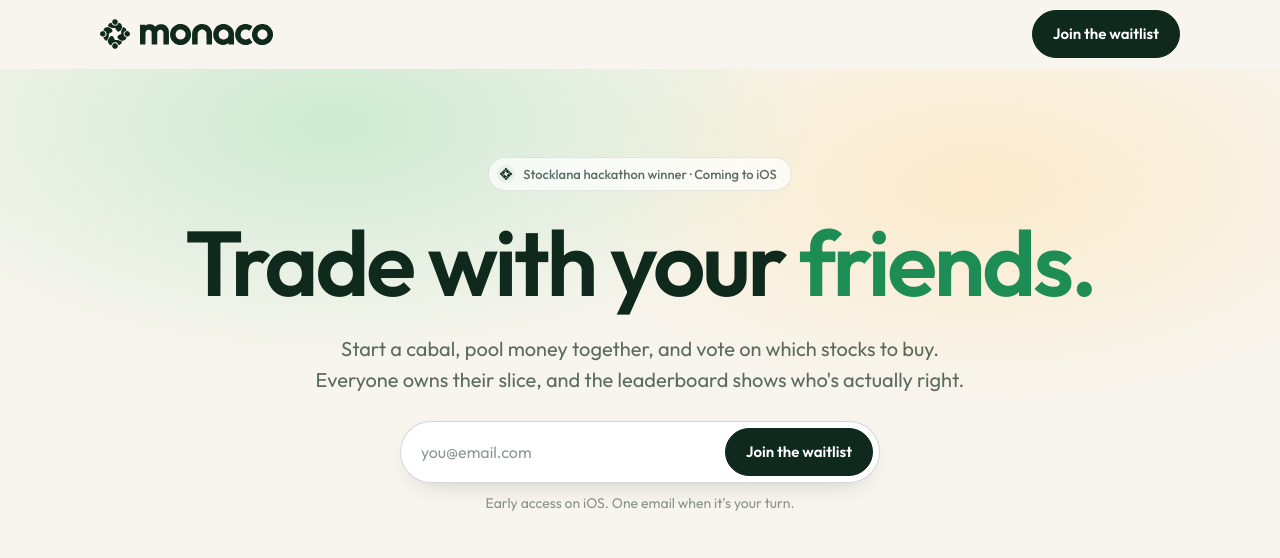
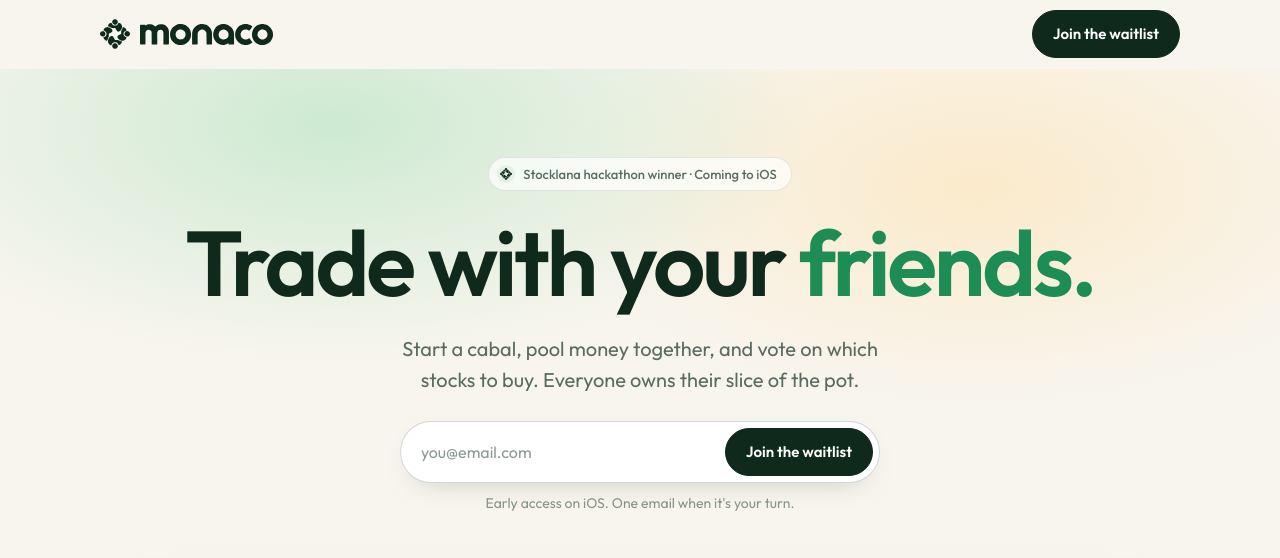
Before and after one commit to lognorman20/monaco, a website: page apps/web/index.html in a window 1280 px wide. Shown: the top 558 px of the page. Drawn offline with Linux system fonts and the light colour scheme.

Commit message:
Rewrite the hero subline

```diff
--- a/apps/web/index.html
+++ b/apps/web/index.html
@@ -4,7 +4,7 @@
 <meta charset="utf-8">
 <meta name="viewport" content="width=device-width, initial-scale=1, viewport-fit=cover">
 <title>Monaco · Trade with your friends</title>
-<meta name="description" content="Start a cabal, pool money with your friends, vote on which stocks to buy, and see who's actually right. Join the Monaco waitlist.">
+<meta name="description" content="Start a cabal, pool money with your friends, and vote on which stocks to buy together. Join the Monaco waitlist.">
 <meta name="theme-color" content="#F8F5EE">
 <link rel="icon" href="/assets/favicon.svg" type="image/svg+xml">
 <link rel="apple-touch-icon" href="/assets/apple-touch-icon.png">
@@ -190,7 +190,7 @@
     <div class="wrap">
       <span class="pill rise"><span class="dot"><img src="/assets/mark-ink.svg" alt=""></span>Stocklana hackathon winner · Coming to iOS</span>
       <h1 class="rise">Trade with your <em>friends.</em></h1>
-      <p class="sub rise">Start a cabal, pool money together, and vote on which stocks to buy. Everyone owns their slice, and the leaderboard shows who's actually right.</p>
+      <p class="sub rise">Start a cabal, pool money together, and vote on which stocks to buy. Everyone owns their slice of the pot.</p>
       <form class="join rise" data-waitlist novalidate>
         <div class="field">
           <label for="email-hero" class="hp">Email</label>
```
